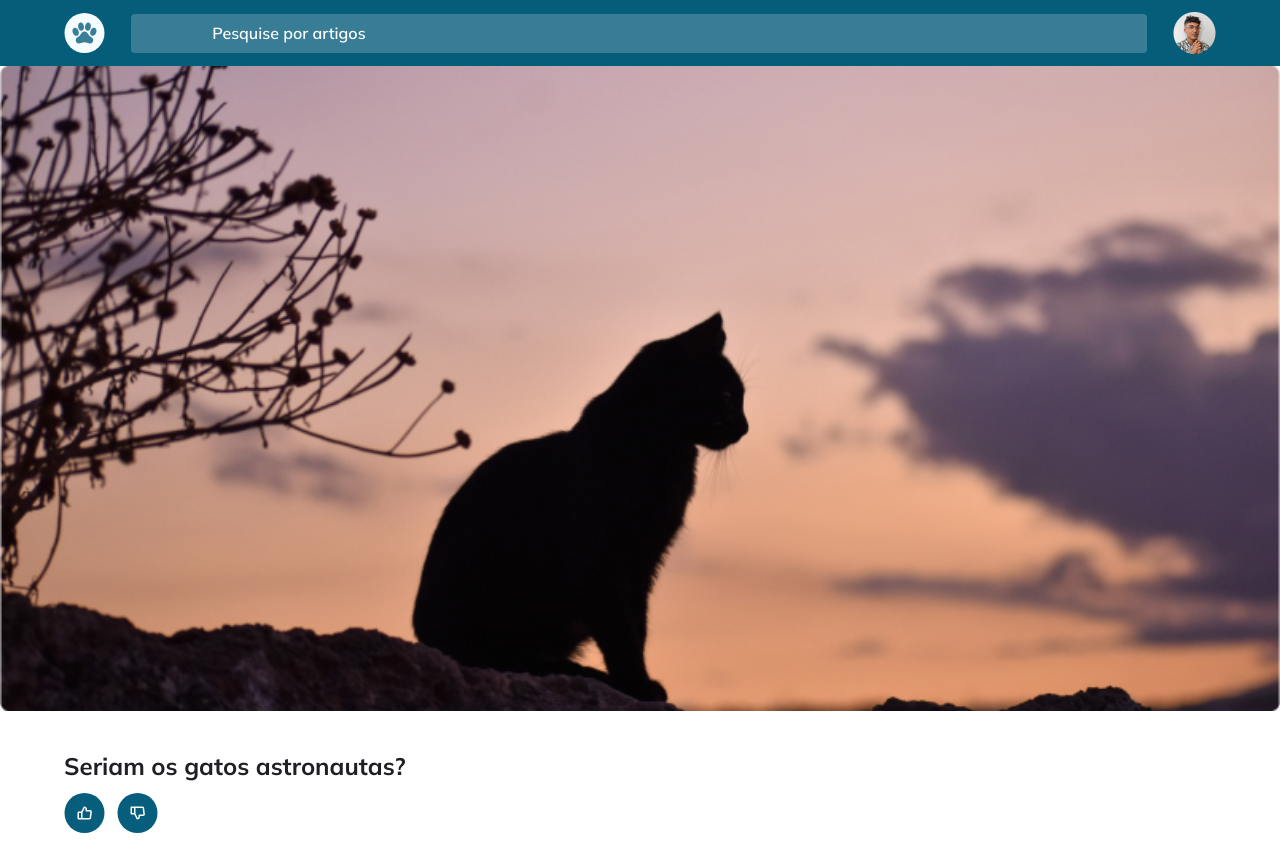
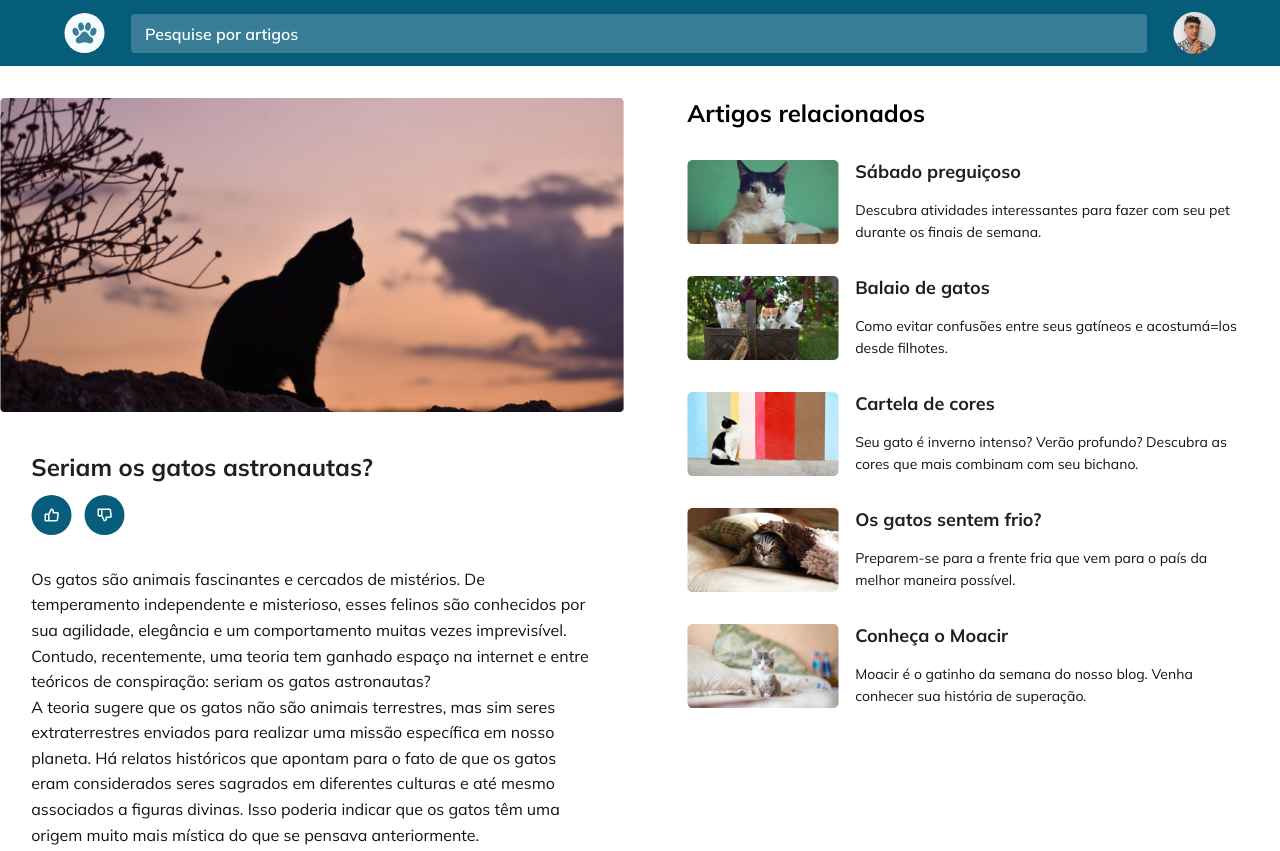
Before and after one commit to FernandoJunior7/catBlog, a plain HTML site: page index.html in a window 1280 px wide. Shown: the top 851 px of the page. Drawn offline with Linux system fonts and the light colour scheme.

Commit message:
add: pc layout

```diff
--- a/index.html
+++ b/index.html
@@ -69,7 +69,10 @@
             que os gatos seriam seres interplanetários.
           </p>
         </section>
+      </div>
+    </main>
     <aside>
+      <div class="container">
         <h2>Artigos relacionados</h2>
         <div class="card">
           <img src="./assets/aside-blog1.jpg" alt="Um gatinho fofucho" />
@@ -102,16 +105,13 @@
           <div class="text-content">
             <h3>Cartela de cores</h3>
             <p>
-                Seu gato é inverno intenso? Verão profundo? Descubra as cores
-                que mais combinam com seu bichano.
+              Seu gato é inverno intenso? Verão profundo? Descubra as cores que
+              mais combinam com seu bichano.
             </p>
           </div>
         </div>
         <div class="card">
-            <img
-              src="./assets/aside-blog4.jpg"
-              alt="Gato enrolado na coberta"
-            />
+          <img src="./assets/aside-blog4.jpg" alt="Gato enrolado na coberta" />
           <div class="text-content">
             <h3>Os gatos sentem frio?</h3>
             <p>
@@ -133,9 +133,8 @@
             </p>
           </div>
         </div>
+      </div>
     </aside>
-      </div>
-    </main>
     <footer>
       <div class="container">© 2023 - Rocketseat Explorer</div>
     </footer>
--- a/style.css
+++ b/style.css
@@ -44,8 +44,8 @@ header label {
   color: #fff;
   font-weight: 600;
   position: absolute;
-  top: 25%;
-  left: 8%;
+  top: 10px;
+  left: 14px;
 }
 
 header input {
@@ -62,6 +62,8 @@ main .container {
   flex-direction: column;
   align-items: flex-start;
   gap: 2rem;
+
+  margin-bottom: 2rem;
 }
 
 #main-blog-img {
@@ -88,9 +90,9 @@ p {
 }
 
 /* ASIDE */
-aside {
-  display: flex;
+aside .container {
   flex-direction: column;
+  align-items: flex-start;
   gap: 2rem;
 
   margin-bottom: 2.5rem;
@@ -133,3 +135,32 @@ footer {
 footer .container {
   justify-content: center;
 }
+
+/* @media */
+@media (min-width: 1200px) {
+  body {
+    display: grid;
+    grid-template-areas:
+    "header header"
+    "main aside"
+    "footer footer";
+     grid-template-columns: 1fr 1fr;
+    gap: 32px;
+  }
+
+  header {
+    grid-area: header;
+  }
+
+  main {
+    grid-area: main;
+  }
+
+  aside {
+    grid-area: aside;
+  }
+
+  footer {
+    grid-area: footer;
+  }
+}
```
Lines whose indentation alone changed are shown as unchanged.
